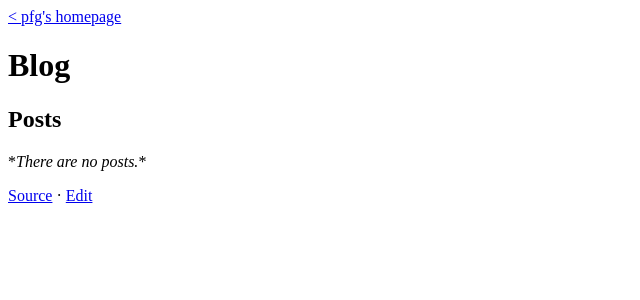
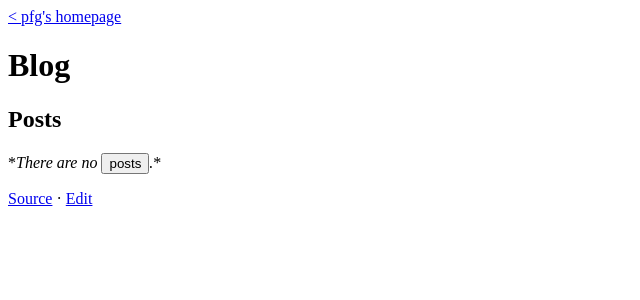
Before and after one commit to pfgithub/pfgithub.github.com, a Next.js app: page /blog in a window 1280 px wide. Shown: the top 300 px of the page, without its empty margins (0-640 px from the left). Built offline with nearby package versions, Linux system fonts and the light colour scheme.

Commit message:
more pages with no content

```diff
--- a/pages/blog.tsx
+++ b/pages/blog.tsx
@@ -1,15 +1,26 @@
 import { BasicPage } from '../src/basic_page';
 import Link from 'next/link';
 import { LinkOut } from '../src/link_out';
+import { useState } from 'react';
 
 export default function Home() {
+  const [postsVisible, setPostsVisible] = useState(false);
   return <BasicPage
     title="Blog"
-    meta_desc="a bloh"
+    meta_desc="a blog"
     parent={{name: "pfg's homepage", href: "/"}}
     filename="/pages/blog.tsx"
   >
     <h2 class="font-black text-3xl my-3">Posts</h2>
-    <p class="mb-2">*<i>There are no posts.</i>*</p>
+    {
+      postsVisible ? <>
+        <p>2021-04-29: <Link href="/blog/2021-04-29-sample-post">
+          <a class="text-blue-700 hover:underline">sample post</a>
+        </Link></p>
+      </> : <p class="mb-2">*<i>
+        There are no <button class="italic text-blue-900 hover:underline" onClick={() => setPostsVisible(true)}>posts</button>.
+      </i>*</p>
+    }
+
   </BasicPage>;
 }
```
Also changed, not shown: pages/blog/2021-04-29-sample-post.tsx (added, +14 -0 lines).
